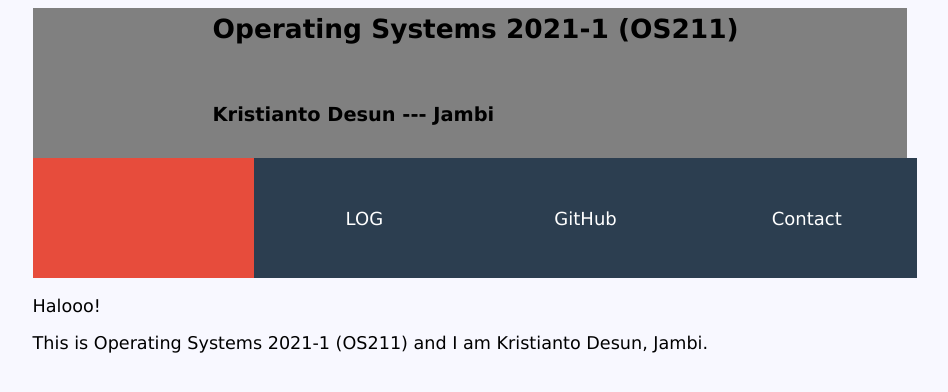
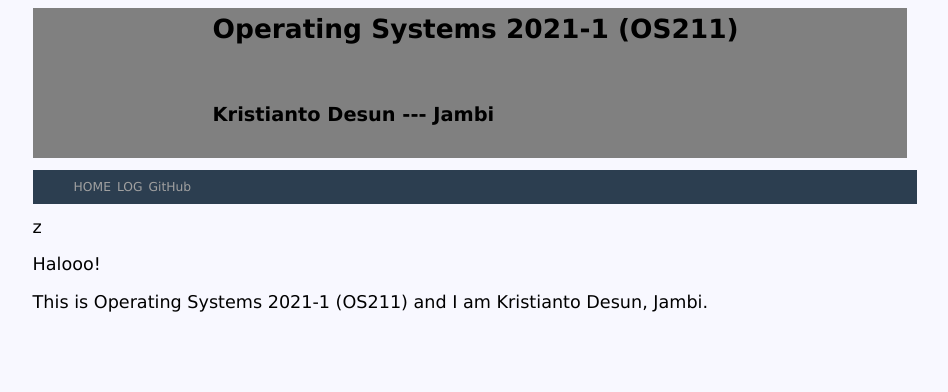
Before and after one commit to KristiantoD/os211, a Jekyll site: the page built from index.md, in a window 1280 px wide. Shown: the top 392 px of the page, without its empty margins (165-1113 px from the left). Built offline with Jekyll 4.4.1, drawn with Linux system fonts in a browser that asks for light colours.

Commit message:
try fixin navabar

```diff
--- a/_includes/navbar.html
+++ b/_includes/navbar.html
@@ -2,10 +2,10 @@
 <!-- (c) 2021 - 2021 VauLSMorg            -->
 <!-- START: Sat 27 Feb 2021 21:07:26 WIB  -->
 <!-- This is a free HTML file             -->
-<!-- <nav class="navbar">
+<nav class="navbar">
   <ul>
     <li class='listitem'><a href='{{ site.baseurl }}/'>HOME</a></li>
-    <li class='listitem'><a href='{{ site.baseurl }}/W01/'>W01</a></li>
+    <!-- <li class='listitem'><a href='{{ site.baseurl }}/W01/'>W01</a></li>
     <li class='listitem'><a href='{{ site.baseurl }}/W02/'>W02</a></li>
     <li class='listitem'><a href='{{ site.baseurl }}/W03/'>W03</a></li>
     <li class='listitem'><a href='{{ site.baseurl }}/W04/'>W04</a></li>
@@ -16,16 +16,8 @@
     <li class='listitem'><a href='{{ site.baseurl }}/W09/'>W09</a></li>
     <li class='listitem'><a href='{{ site.baseurl }}/W10/'>W10</a></li>
     <li class='listitem'><a href='{{ site.baseurl }}/TXT/mypubkey.txt'>KEY</a></li>
-    <li class='listitem'><a href='{{ site.baseurl }}/TXT/myrank.txt'>RANK</a></li>
+    <li class='listitem'><a href='{{ site.baseurl }}/TXT/myrank.txt'>RANK</a></li> -->
     <li class='listitem'><a href='{{ site.baseurl }}/TXT/mylog.txt'>LOG</a></li>
     <li class='listitem'><a href='{{ site.urlgithub }}'>GitHub</a></li>
   </ul>
-</nav>
-<br> -->
-<ul class="menu">
-  <li><a class="active" href='{{ site.baseurl }}/'>HOME</a></li>
-  <li><a href='{{ site.baseurl }}/TXT/mylog.txt'>LOG</a></li>
-  <li><a href='{{ site.urlgithub }}'>GitHub</a></li>
-  <li><a href="#">Contact</a></li>
-  <li class="slider"></li>
-</ul>
+</nav>z
--- a/assets/css/style.css
+++ b/assets/css/style.css
@@ -73,7 +73,7 @@
   font-size:        1.1em;
   font-weight:      bold;
 }
-
+}
 
 .youtube {
   float:            left;
@@ -110,9 +110,9 @@
   clear: both;
 }
 
-/*.navbar {
-  background-color: #222222;
-  color:            #FFFFFF;
+.navbar {
+  background-color: #2c3e50;
+  color:            #FFFAFA;
   font-size:        0.7em;
 }
 
@@ -132,7 +132,7 @@
   color:            #CCCCCC;
   font-size:        1em;
   font-weight:      bold;
-}*/
+}
 
 pre {
   border:        3px solid rgba(255, 255, 255, 0.15);
@@ -143,109 +143,6 @@ pre {
 }
 
 
-
-.menu {
-  list-style: none;
-  margin: 0;
-  padding: 0;
-  width: 100%;
-  height: 120px;
-  margin: auto;
-  position: relative;
-  background-color: #2c3e50;
-  z-index: 7;
-
- }
-
-.menu > li{
-    list-style: none;
-    margin: 0;
-    padding: 0;
-    width: 100%;
-    height: 120px;
-    margin: auto;
-    position: relative;
-    background-color: #2c3e50;
-    z-index: 7;
-    float: left;
-    width: 25%;
-    height: 100%;
-    margin: 0;
-    padding: 0;
-  }
-   .menu >li> a {
-      list-style: none;
-    margin: 0;
-    padding: 0;
-    width: 100%;
-    height: 120px;
-    margin: auto;
-    position: relative;
-    background-color: #2c3e50;
-    z-index: 7;
-    display: flex;
-    width: 100%;
-    height: 100%;
-    justify-content: center;
-    align-items: center;
-    color: #fff;
-    text-decoration: none;
-    position: relative;
-    font-size: 18px;
-    z-index: 9;
-  }
-a.active {
-  background-color: #e74c3c;
-  pointer-events: none;
-}
-
-li.slider {
-  width: 25%;
-  height: 100%;
-  position: absolute;
-  left: 0;
-  top: 0;
-  background-color: #e74c3c;
-  z-index: 8;
-  transition: left .4s, background-color .4s;
-}
-
-.menu li:nth-child(1):hover,
-.menu li:nth-child(1):focus,
-.menu li:nth-child(1):active {
-  & ~ .slider {
-    left: 0;
-    background-color: #3498db;
-  }
-}
-
-
-.menu li:nth-child(2):hover,
-.menu li:nth-child(2):focus,
-.menu li:nth-child(2):active {
-  & ~ .slider {
-    left: 25%;
-    background-color: #9b59b6;
-  }
-}
-
-.menu li:nth-child(3):hover,
-.menu li:nth-child(3):focus,
-.menu li:nth-child(3):active {
-  & ~ .slider {
-    left: 50%;
-    background-color: #e67e22;
-  }
-}
-
-.menu li:nth-child(4):hover,
-.menu li:nth-child(4):focus,
-.menu li:nth-child(4):active {
-  & ~ .slider {
-    left: 75%;
-    background-color: #16a085;
-  }
-}
 /*
   ZCZC
   border: 1px solid rgba(255, 255, 255, 0.15);
```
